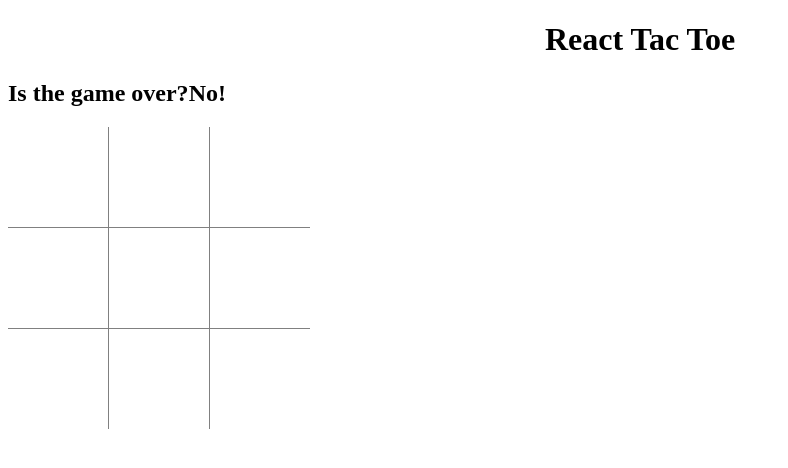
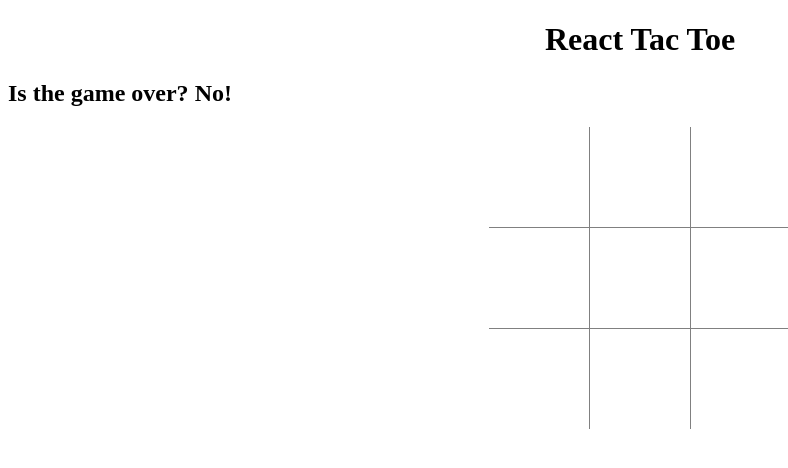
Before and after one commit to jallend1/reactTacToe, a React (Create React App) app: page / in a window 1280 px wide. Shown: the top 468 px of the page, without its empty margins (0-788 px from the left). Built offline with nearby package versions, Linux system fonts and the light colour scheme.

Commit message:
Resolves bug where clicking on each cell would change the X/O

```diff
--- a/src/Components/Board.js
+++ b/src/Components/Board.js
@@ -8,6 +8,7 @@ const Board = ({isGameOver, checkVictory}) => {
 
     const handleClick = cellLocation => {
         if(isGameOver) return;                                      // If game is over, prevents further mucking about
+        if(gameStatus[cellLocation] !== null) return;
         const currentStatus = gameStatus.slice();
         isX ? currentStatus[cellLocation] = 'X' : currentStatus[cellLocation] = 'O';
         setIsX(!isX);
--- a/src/Components/Header.js
+++ b/src/Components/Header.js
@@ -3,7 +3,7 @@ const Header = ({isGameOver}) => {
         <header>
             <h1>React Tac Toe</h1>
             <h2>Is the game over?
-                <span>{isGameOver ? 'Yes' : 'No!'}</span>
+                <span> {isGameOver ? 'Yes' : 'No!'}</span>
             </h2>
         </header>
     )
--- a/src/index.css
+++ b/src/index.css
@@ -7,13 +7,10 @@ h1 {
 }
 
 main {
+  width: 100%;
   display: flex;
   flex-direction: column;
-  align-content: center;
-
-  width: 100%;
-  margin: auto;
-  text-align: center;
+  align-items: center;
 }
 
 .row {
```
Also changed, not shown: 1 other file (tests, documents, lock files or other folders).
